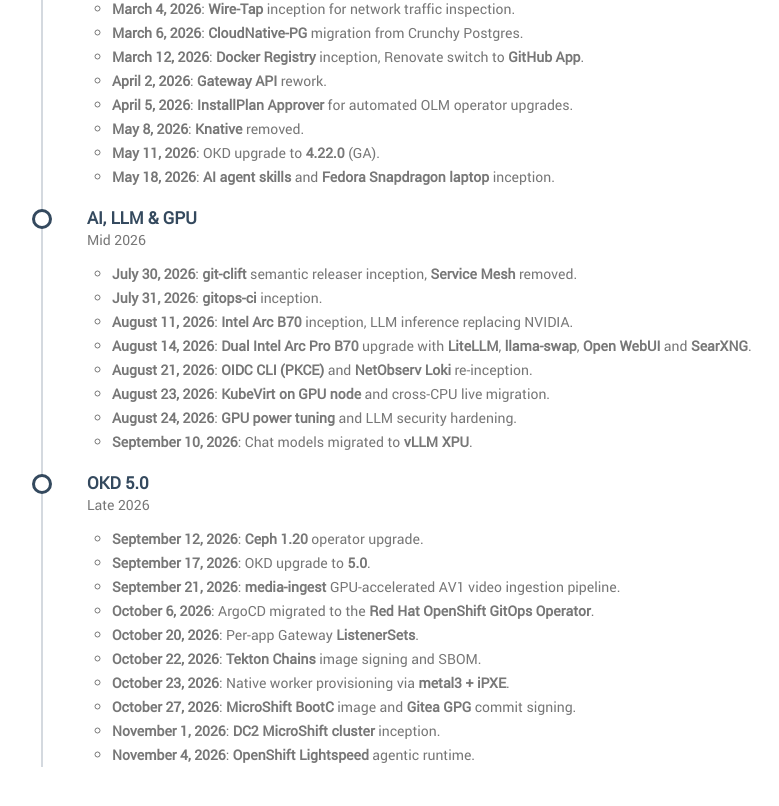
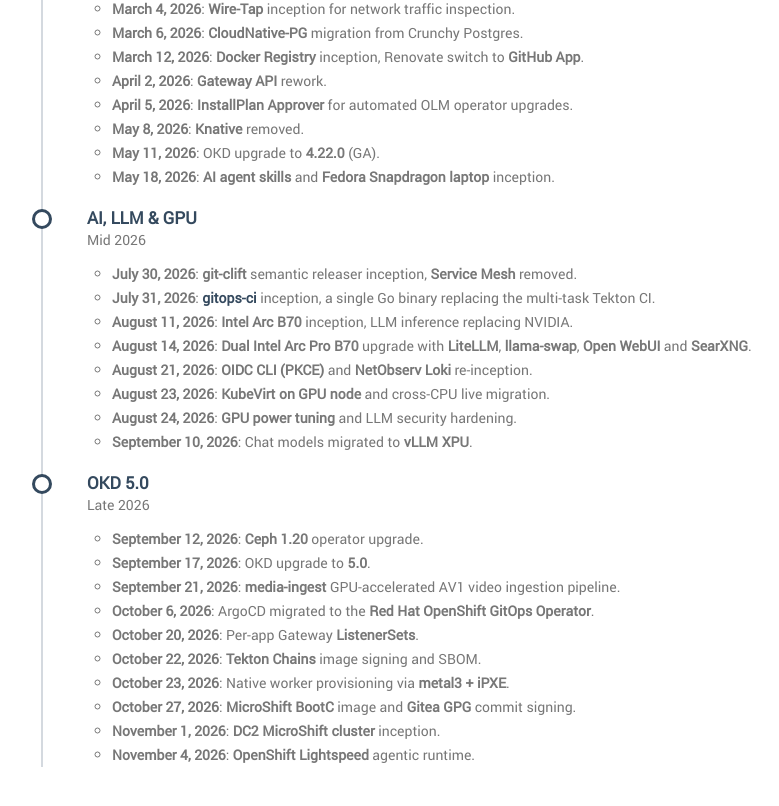
Before and after one commit to ArthurVardevanyan/ArthurVardevanyan-com, a plain HTML site: page kodata/homelab.html in a window 1280 px wide. Shown: the part 5729-6535 px from the top of the page, without its empty margins (343-1122 px from the left). Drawn offline with Linux system fonts and the light colour scheme.

Commit message:
docs(homelab): link gitops-ci timeline entry to k8s-gitops-ci page

```diff
--- a/kodata/homelab.html
+++ b/kodata/homelab.html
@@ -903,7 +903,12 @@
                         <b>July 30, 2026</b>: <b>git-clift</b> semantic releaser
                         inception, <b>Service Mesh</b> removed.
                       </li>
-                      <li><b>July 31, 2026</b>: <b>gitops-ci</b> inception.</li>
+                      <li>
+                        <b>July 31, 2026</b>:
+                        <a href="k8s_gitops_ci.html"><b>gitops-ci</b></a>
+                        inception, a single Go binary replacing the multi-task
+                        Tekton CI.
+                      </li>
                       <li>
                         <b>August 11, 2026</b>: <b>Intel Arc B70</b> inception,
                         LLM inference replacing NVIDIA.
```
